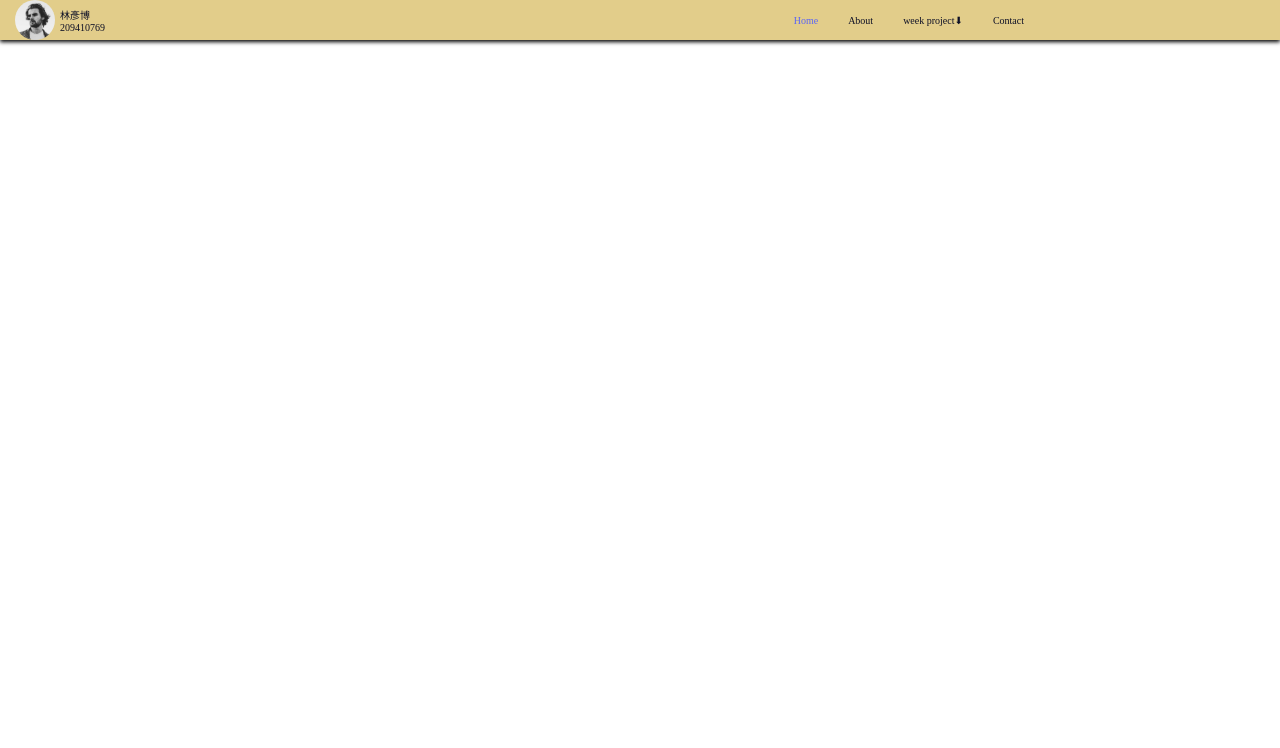
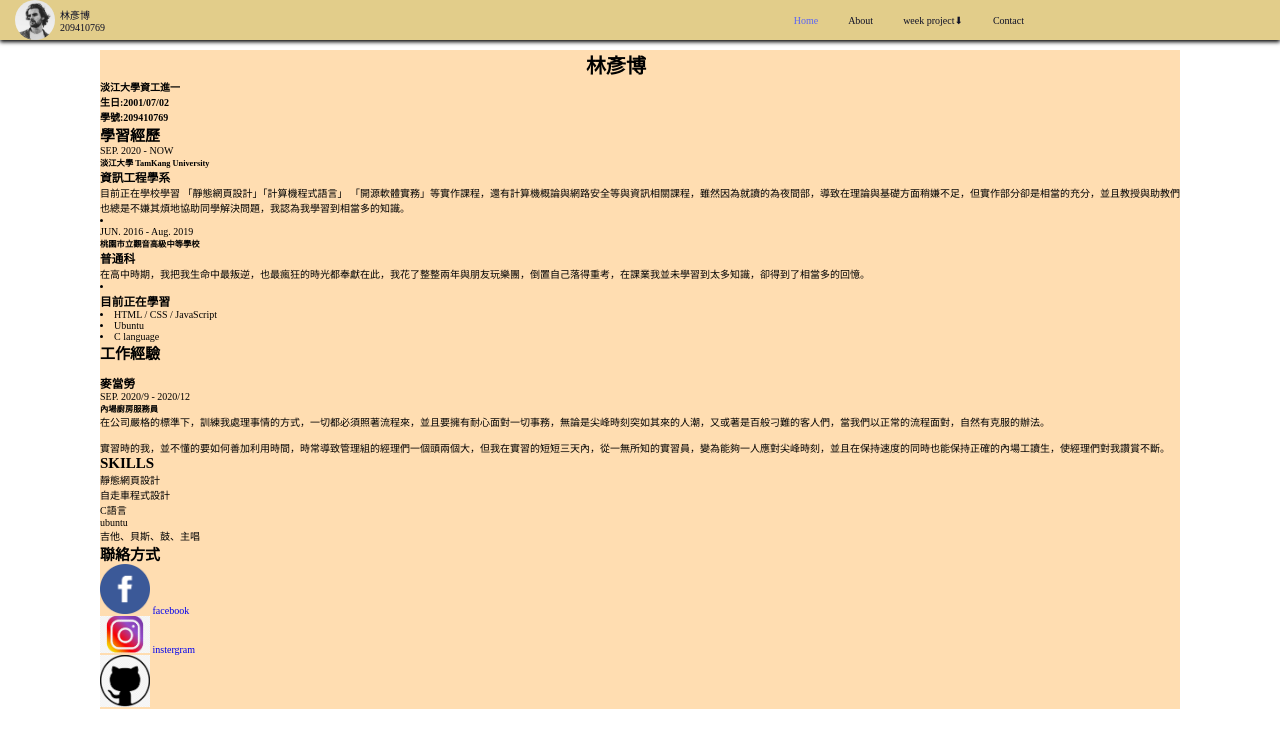
Before and after one commit to 209410769/109-p2-209410769, a plain HTML site: page about.html in a window 1280 px wide. Drawn offline with Linux system fonts and the light colour scheme; files whose address does not match are found by name.

Commit message:
about-me

```diff
--- a/about.html
+++ b/about.html
@@ -60,6 +60,111 @@
             </div>
         </nav>
     </header>
+        <div class="me">
+          <div class="left">
+             <div class="block">
+              <h1>林彥博</h1>
+              <h4>淡江大學資工進一<br>生日:2001/07/02<br>學號:209410769</h4>
+            </div>
+             <div class="block">
 
+                  <h2>學習經歷</h2>
+                  <div class="time">
+                    SEP. 2020 - NOW
+                  </div>
+                  <h5>淡江大學 TamKang University
+                  </h5>
+                  <h3>資訊工程學系
+                  </h3>
+                  <ul class="school">
+                    <li> 目前正在學校學習 「靜態網頁設計」「計算機程式語言」 「開源軟體實務」等實作課程，還有計算機概論與網路安全等與資訊相關課程，雖然因為就讀的為夜間部，導致在理論與基礎方面稍嫌不足，但實作部分卻是相當的充分，並且教授與助教們也總是不嫌其煩地協助同學解決問題，我認為我學習到相當多的知識。
+                    </li>
+                  </ul>
+                 </li>
+                 <li>
+                  <div class="time">
+                    JUN. 2016 - Aug. 2019
+                </div>
+                  <h5>桃園市立觀音高級中等學校
+                  </h5>
+                  <h3>普通科
+                  </h3>
+                  <ul class="school">
+                    <li>在高中時期，我把我生命中最叛逆，也最瘋狂的時光都奉獻在此，我花了整整兩年與朋友玩樂團，倒置自己落得重考，在課業我並未學習到太多知識，卻得到了相當多的回憶。
+                    </li>
+                  </ul>
+                 </li>
+                 <li>
+                  <h3>目前正在學習</h3>
+                  <li>HTML / CSS / JavaScript
+                  </li>
+                  <li>Ubuntu
+                  </li>
+                  <li>C language
+                  </li>
+            </div>
+          </div>
+          <div class="right">
+            <ul class="worklist">
+              <li>
+               <h2>工作經驗</h2>
+               <br>
+               <h3>麥當勞
+             </h3>
+               <div class="time">
+                 SEP. 2020/9 - 2020/12
+               </div>
+               <h5>內場廚房服務員
+               </h5>
+
+               <ul>
+                 <li>在公司嚴格的標準下，訓練我處理事情的方式，一切都必須照著流程來，並且要擁有耐心面對一切事務，無論是尖峰時刻突如其來的人潮，又或著是百般刁難的客人們，當我們以正常的流程面對，自然有克服的辦法。
+                 </li>
+                 <br>
+                 <li>實習時的我，並不懂的要如何善加利用時間，時常導致管理組的經理們一個頭兩個大，但我在實習的短短三天內，從一無所知的實習員，變為能夠一人應對尖峰時刻，並且在保持速度的同時也能保持正確的內場工讀生，使經理們對我讚賞不斷。
+                 </li>
+               </ul>
+              </li>
+              <div class="skill">
+                <h2>SKILLS</h2>
+                <ul>
+                  <li>靜態網頁設計
+                  </li>
+                  <li>自走車程式設計
+                  </li>
+                  <li>C語言
+                  </li>
+                  <li>ubuntu
+                  </li>
+                  <li>吉他、貝斯、鼓、主唱</li>
+              </ul>
+              </div>
+            <div class="conmunication">
+              <h2>聯絡方式</h2>
+              <ul>
+                <li>
+                    <a href="https://www.facebook.com/jimmy.yanbo.lin">
+                    <img src="./dist/img/Facebook-share-icon.png" width="50px" alt="">
+                    facebook
+                    </a>
+                </li>
+                <li>
+                    <a href="https://www.instagram.com/lin_yanbo/">
+                        <img src="./dist/img/72a3d9408d41335f39e9f014dc35cf44.jpg" width="50px" alt="">
+                        instergram
+                    </a>
+                </li>
+                <li>
+                    <a href="https://github.com/209410769/1091-p1-209410769">
+                        <img src="./dist/img/kisspng-github-computer-icons-clip-art-gits-5b4d20ab1f4131.145288281531781291128.jpg" width="50px" alt="">
+                    </a>
+                </li>
+              </ul>
+            </div>
+
+
+          </div>
+        </div>
+      </div>
 </body>
 </html
--- a/scss/style.scss
+++ b/scss/style.scss
@@ -145,7 +145,6 @@ html {
         }
     }
 }
-
 
     .about_me {
         margin: 10px 20px;
@@ -401,4 +400,7 @@ a{
     }
 }
 
-//others
+//about
+.me {
+    margin-top: 5rem;
+}
```
Also changed, not shown: dist/css/style.css, dist/img/72a3d9408d41335f39e9f014dc35cf44.jpg (added), dist/img/Facebook-share-icon.png (added), dist/img/kisspng-github-computer-icons-clip-art-gits-5b4d20ab1f4131.145288281531781291128.jpg (added), 2 other files.
